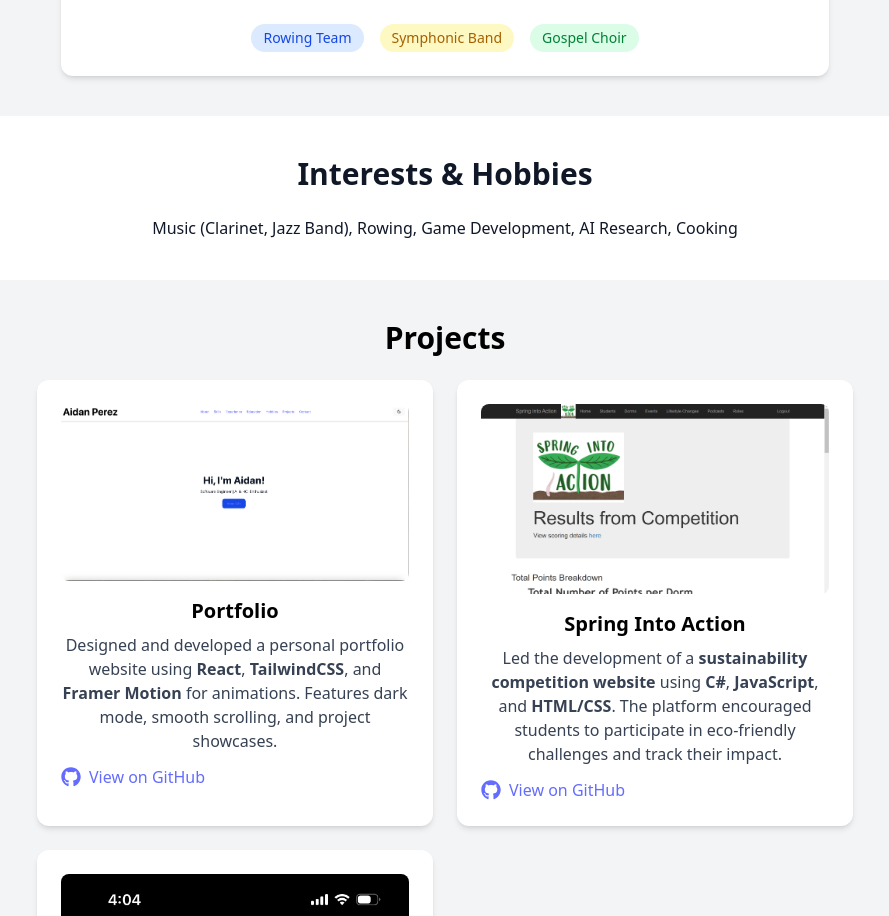
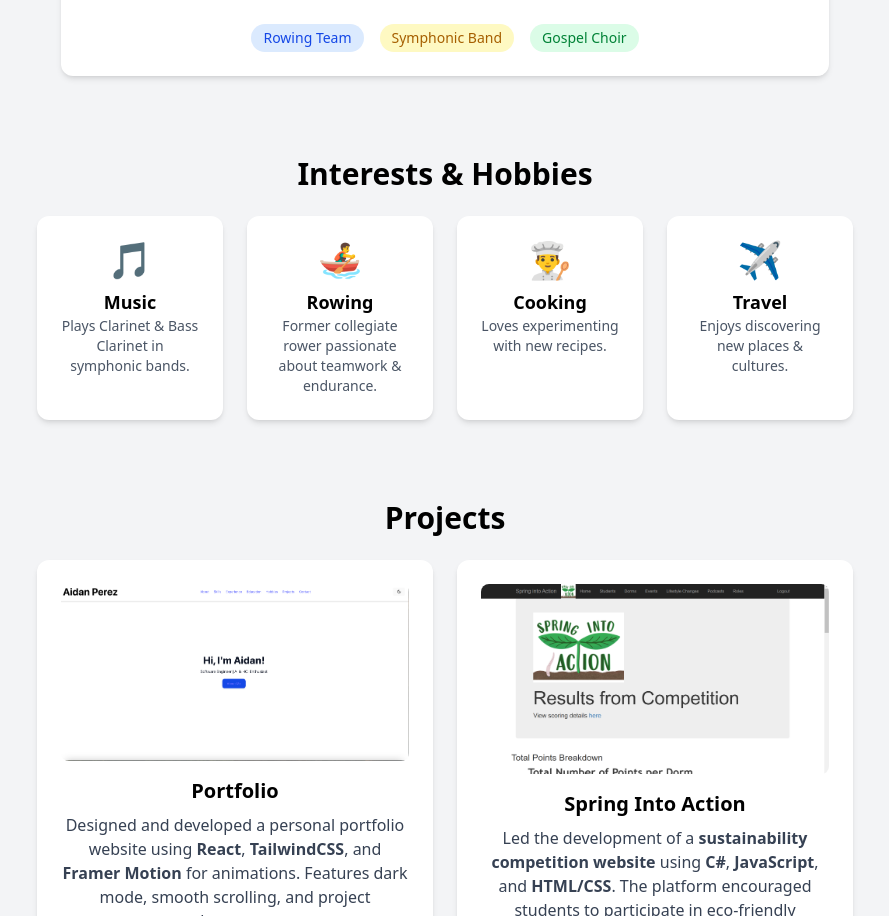
Before and after one commit to aidanperez2000/react-portfolio, a React (Vite) app in the folder my-portfolio/: page / in a window 1280 px wide. Shown: the part 2644-3560 px from the top of the page, without its empty margins (195-1084 px from the left). Built offline with nearby package versions, Linux system fonts and the light colour scheme.

Commit message:
Modify Hobbies Section

```diff
--- a/my-portfolio/src/components/Portfolio.tsx
+++ b/my-portfolio/src/components/Portfolio.tsx
@@ -184,12 +184,44 @@ export default function Portfolio() {
       </section>
 
       {/* Hobbies Section */}
-      <section id="hobbies" className="p-10">
+      <section id="hobbies" className="p-10 bg-gray-100 dark:bg-gray-800 text-black">
         <h2 className="text-3xl font-bold text-center">Interests & Hobbies</h2>
-        <div className="mt-6 text-center">
-          <p>Music (Clarinet, Jazz Band), Rowing, Game Development, AI Research, Cooking</p>
+
+        <div className="mt-6 grid grid-cols-2 md:grid-cols-3 lg:grid-cols-4 gap-6 max-w-4xl mx-auto text-center">
+          {/* Music */}
+          <motion.div className="p-6 bg-white dark:bg-gray-700 rounded-xl shadow-md hover:scale-105 transition flex flex-col items-center"
+            whileHover={{ scale: 1.05 }}>
+            <span className="text-4xl">🎵</span>
+            <h3 className="text-lg font-semibold mt-2">Music</h3>
+            <p className="text-sm text-gray-600 dark:text-gray-300">Plays Clarinet & Bass Clarinet in symphonic bands.</p>
+          </motion.div>
+
+          {/* Rowing */}
+          <motion.div className="p-6 bg-white dark:bg-gray-700 rounded-xl shadow-md hover:scale-105 transition flex flex-col items-center"
+            whileHover={{ scale: 1.05 }}>
+            <span className="text-4xl">🚣‍♂️</span>
+            <h3 className="text-lg font-semibold mt-2">Rowing</h3>
+            <p className="text-sm text-gray-600 dark:text-gray-300">Former collegiate rower passionate about teamwork & endurance.</p>
+          </motion.div>
+
+          {/* Cooking */}
+          <motion.div className="p-6 bg-white dark:bg-gray-700 rounded-xl shadow-md hover:scale-105 transition flex flex-col items-center"
+            whileHover={{ scale: 1.05 }}>
+            <span className="text-4xl">👨‍🍳</span>
+            <h3 className="text-lg font-semibold mt-2">Cooking</h3>
+            <p className="text-sm text-gray-600 dark:text-gray-300">Loves experimenting with new recipes.</p>
+          </motion.div>
+
+          {/* Travel */}
+          <motion.div className="p-6 bg-white dark:bg-gray-700 rounded-xl shadow-md hover:scale-105 transition flex flex-col items-center"
+            whileHover={{ scale: 1.05 }}>
+            <span className="text-4xl">✈️</span>
+            <h3 className="text-lg font-semibold mt-2">Travel</h3>
+            <p className="text-sm text-gray-600 dark:text-gray-300">Enjoys discovering new places & cultures.</p>
+          </motion.div>
         </div>
       </section>
+
 
       {/* Projects Section */}
       <section id="projects" className="p-10 bg-gray-100 dark:bg-gray-800 text-black">
```
